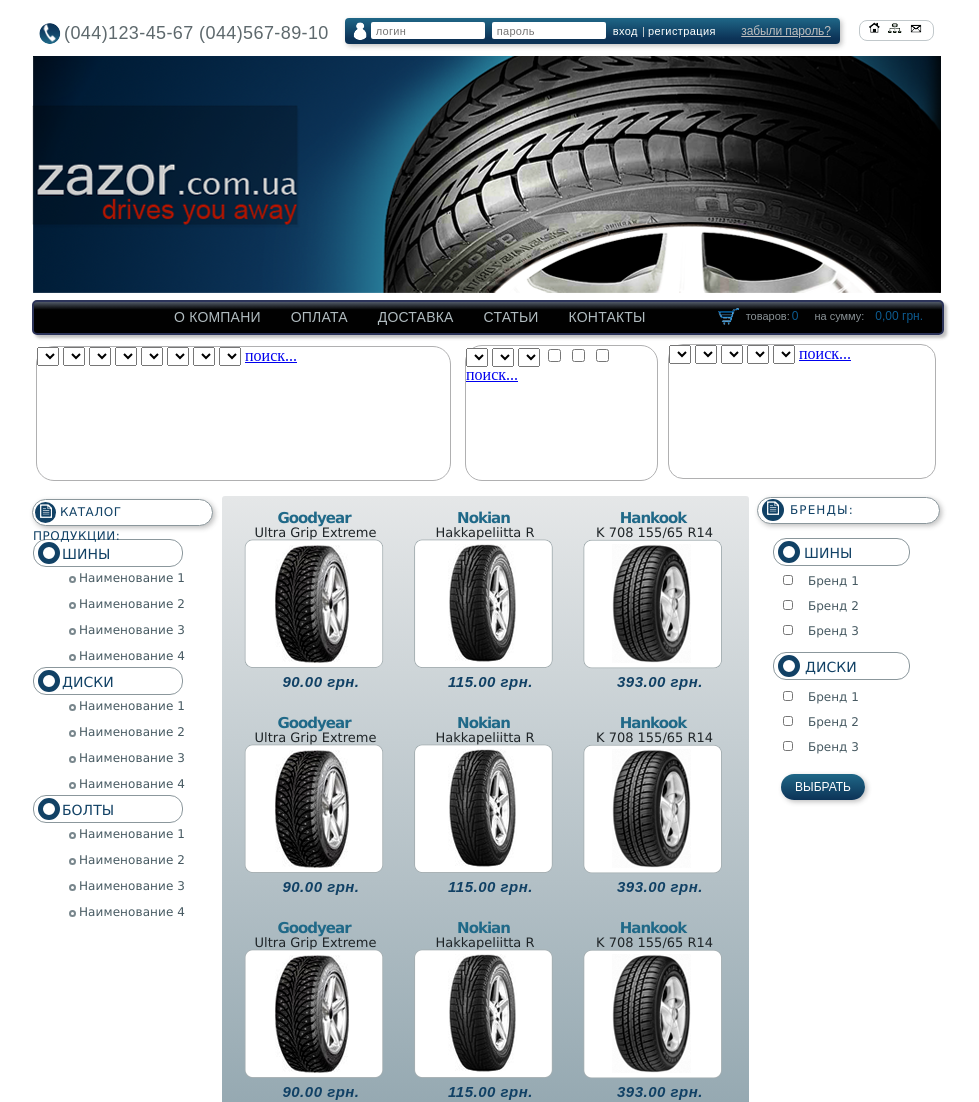
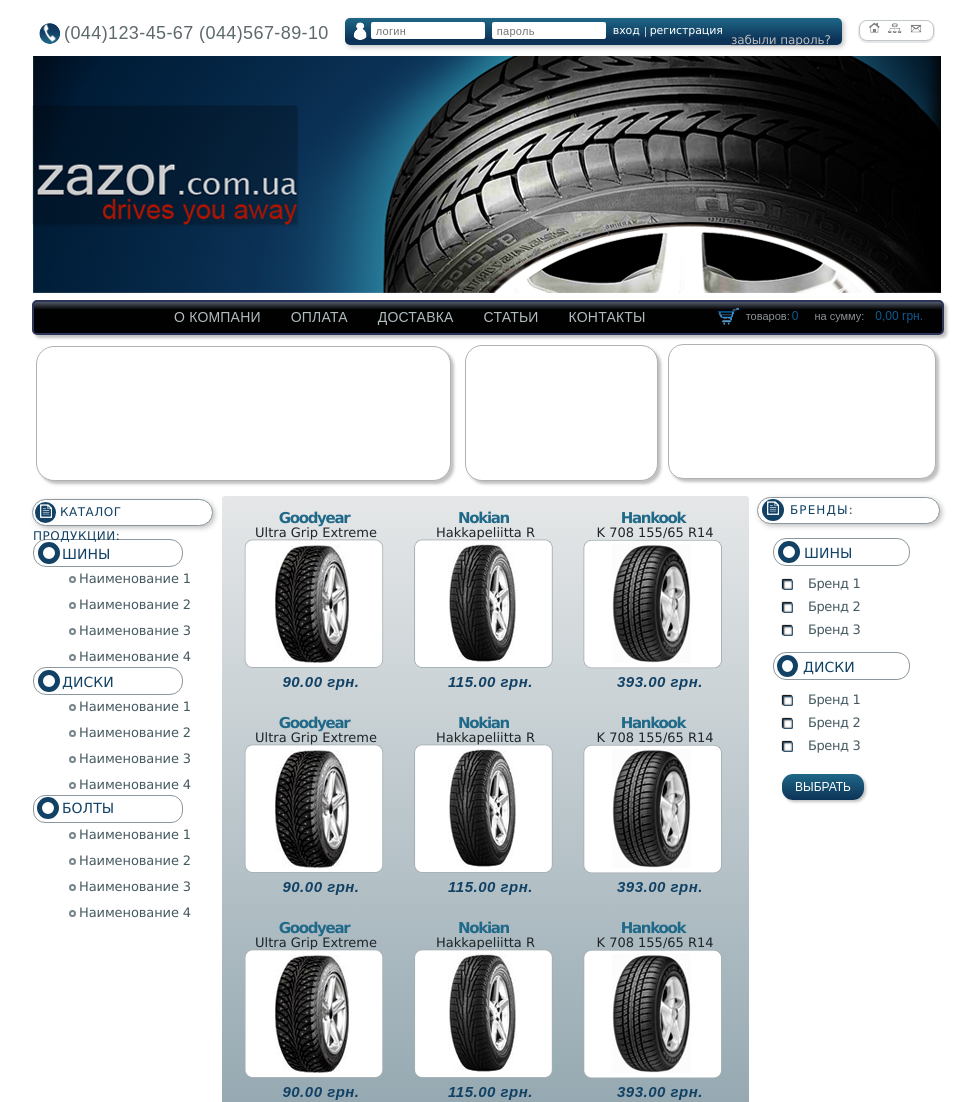
Before and after one commit to aksider/aksider.github.io, a plain HTML site: page HTML_Module6_HomeTask6/index.html in a window 1280 px wide. Shown: the top 1102 px of the page, without its empty margins (153-1132 px from the left). Drawn offline with Linux system fonts and the light colour scheme.

Commit message:
Added Changes To Files

```diff
--- a/HTML_Module6_HomeTask6/css/styles.css
+++ b/HTML_Module6_HomeTask6/css/styles.css
@@ -12,7 +12,6 @@
     width: 910px;
     margin-left: auto;
     margin-right: auto;
-/*    background-color: grey;*/
     background-color: #ffffff;
 }
 
@@ -58,12 +57,12 @@
 header form{
     display: block;
     float: left;
-    width: 495px;
-    height: 26px;
+    width: 497px;
+    height: 27px;
     margin-left: 16px;
-    margin-right: 19px;
+    margin-right: 17px;
 
-    border-radius: 4px;
+    border-radius: 5px;
     background: rgb(12, 51, 87);
     background: -moz-linear-gradient(270deg, rgb(12, 51, 87) 20%, rgb(31, 103, 135) 100%);
     background: -webkit-linear-gradient(270deg, rgb(12, 51, 87) 20%, rgb(31, 103, 135) 100%);
@@ -73,6 +72,8 @@
     -webkit-box-shadow: 2px 2px 5px 0px rgba(50, 50, 50, 0.3);
     -moz-box-shadow:    2px 2px 5px 0px rgba(50, 50, 50, 0.3);
     box-shadow:         2px 2px 5px 0px rgba(50, 50, 50, 0.3);
+
+    font-family: 'Lucida Sans Unicode', Arial, Tahoma, sans-serif;
 }
 
 header form img{
@@ -110,7 +111,7 @@
     display: block;
     float: right;
     border-left: none;
-    margin-right: 4px;
+    margin-right: 6px;
 }
 
 .login .register a{
@@ -118,6 +119,7 @@
     text-decoration: underline;
     font-size: 12px;
     letter-spacing: -0.1px;
+    line-height: 7px;
 }
 
 .login li a{
@@ -127,10 +129,10 @@
     margin-right: 5px;
 
     font-size: 11px;
-    line-height: 9px;
+    line-height: 8px;
     color: #ffffff;
     text-decoration: none;
-    letter-spacing: 0.4px;
+    letter-spacing: -0.1px;
 }
 
 .login li:first-child{
@@ -149,6 +151,8 @@
     border: 1px solid #c1c8cb;
     border-radius: 8px;
     background-color: #ffffff;
+
+    box-shadow: 0 1px 1px 1px hsla(0, 0%, 0%, 0.1);
 }
 
 .nav_top ul li {
@@ -156,6 +160,7 @@
     float: left;
     margin: 0 4px;
     line-height: 14px;
+    opacity: 0.5;
 }
 
 .header_logo{
@@ -182,7 +187,6 @@
     -webkit-box-shadow: 3px 3px 3px 0px rgba(50, 50, 50, 0.3);
     -moz-box-shadow:    3px 3px 3px 0px rgba(50, 50, 50, 0.3);
     box-shadow:         3px 3px 3px 0px rgba(50, 50, 50, 0.3);
-
 
     font-family: Arial, Tahoma, sans-serif;
 }
@@ -293,6 +297,10 @@
     border: 1px solid #b0b0b1;
     border-radius: 18px;
     background-color: #ffffff;
+
+    -webkit-box-shadow: 3px 3px 3px 0px rgba(50, 50, 50, 0.3);
+    -moz-box-shadow:    3px 3px 3px 0px rgba(50, 50, 50, 0.3);
+    box-shadow:         3px 3px 3px 0px rgba(50, 50, 50, 0.3);
 }
 
 .second_bar {
@@ -307,6 +315,10 @@
     border: 1px solid #b0b0b1;
     border-radius: 17px;
     background-color: #ffffff;
+
+    -webkit-box-shadow: 3px 3px 3px 0px rgba(50, 50, 50, 0.3);
+    -moz-box-shadow:    3px 3px 3px 0px rgba(50, 50, 50, 0.3);
+    box-shadow:         3px 3px 3px 0px rgba(50, 50, 50, 0.3);
 }
 
 .third_bar {
@@ -320,6 +332,10 @@
     border: 1px solid #b0b0b1;
     border-radius: 15px;
     background-color: #ffffff;
+
+    -webkit-box-shadow: 3px 3px 3px 0px rgba(50, 50, 50, 0.3);
+    -moz-box-shadow:    3px 3px 3px 0px rgba(50, 50, 50, 0.3);
+    box-shadow:         3px 3px 3px 0px rgba(50, 50, 50, 0.3);
 }
 
 section{
@@ -356,7 +372,6 @@
     box-shadow:         2px 2px 5px 0px rgba(50, 50, 50, 0.3);
     letter-spacing: 0.5px;
     line-height: 24px;
-/*    z-index: 1;*/
 }
 
 .catalog_header:before{
@@ -424,6 +439,33 @@
 
 }
 
+.group_header_left_last{
+    display: block;
+    width: 148px;
+    height: 26px;
+    margin-left: 1px;
+    border: 1px solid #8b979c;
+    background-color: #ffffff;
+    color: #114165;
+    font-size: 14px;
+    line-height: 24px;
+    border-radius: 12px;
+}
+
+.group_header_left_last:before{
+    content: '';
+    display: block;
+    float: left;
+    width: 12px;
+    height: 12px;
+    border-radius: 50%;
+    margin-left: 3px;
+    margin-top: 1px;
+    margin-right: 3px;
+    background-color: #ffffff;
+    border: 5px solid #114165;
+}
+
 .group_header_left:before{
     content: '';
     display: block;
@@ -467,7 +509,7 @@
 }
 
 .last_brand{
-    margin-top: 11px;
+    margin-top: 17px;
     margin-bottom: 8px;
 }
 
@@ -475,10 +517,10 @@
     content: '';
     display: block;
     float: left;
-    width: 12px;
+    width: 11px;
     height: 12px;
     border-radius: 50%;
-    margin-left: 4px;
+    margin-left: 3px;
     margin-top: 2px;
     margin-right: 5px;
     background-color: #ffffff;
@@ -503,10 +545,10 @@
     display: block;
 
     text-decoration: none;
-    font-size: 12px;
+    font-size: 13px;
     color: #465961;
     line-height: 9px;
-    letter-spacing: 0.1px;
+    letter-spacing: -0.1px;
 }
 
 .group_items li a:before{
@@ -545,10 +587,10 @@
 }
 
 .brand form input[type=submit]{
-    width: 84px;
+    width: 82px;
     height: 26px;
-    margin-left: 24px;
-    margin-top: 11px;
+    margin-left: 25px;
+    margin-top: 17px;
 
     border-style: none;
     background: rgb(12, 51, 87);
@@ -558,11 +600,11 @@
     background: -ms-linear-gradient(270deg, rgb(12, 51, 87) 0%, rgb(31, 103, 135) 100%);
     background: linear-gradient(0deg, rgb(12, 51, 87) 0%, rgb(31, 103, 135) 100%);
 
-    border-radius: 13px;
+    border-radius: 11px;
 
-    -webkit-box-shadow: 2px 2px 5px 0px rgba(50, 50, 50, 0.3);
-    -moz-box-shadow:    2px 2px 5px 0px rgba(50, 50, 50, 0.3);
-    box-shadow:         2px 2px 5px 0px rgba(50, 50, 50, 0.3);
+    -webkit-box-shadow: 2px 2px 3px 0px rgba(50, 50, 50, 0.3);
+    -moz-box-shadow:    2px 2px 3px 0px rgba(50, 50, 50, 0.3);
+    box-shadow:         2px 2px 3px 0px rgba(50, 50, 50, 0.3);
 
     color: #ffffff;
     font-size: 12px;
@@ -570,11 +612,51 @@
 }
 
 .group_checkbox input[type=checkbox]{
+    -webkit-appearance: none;
+    -moz-appearance: none;
+    -ms-appearance: none;
+    -o-appearance: none;
+    appearance: none;
+
+    background-color: #ffffff;
+	border: 1px solid #2f5674;
+	padding: 4px;
+	border-radius: 1px;
+	display: inline-block;
+	position: relative;
+
+/*    height: 10px;*/
+/*    width: 10px;*/
+    top: 5px;
+    margin-right: 15px;
+    margin-bottom: 3px;
+    box-shadow: inset 0px 0px 2px 0px #000, -1px -1px 1px 0px #000;
+
+/*
+    -webkit-appearance: checkbox !important;
+    -moz-appearance: checkbox !important;
+    -ms-appearance: checkbox !important;
+    -o-appearance: checkbox !important;
+    appearance: checkbox !important;
+
+
     height: 10px;
     width: 10px;
     margin-right: 15px;
     margin-bottom: 6px;
 
+
+    box-shadow: inset 1px 1px 1px 0px #000;
+*/
+}
+
+.group_checkbox input[type=checkbox]:checked:after{
+    content: '\2714';
+	font-size:9px;
+	position: absolute;
+	top: -4px;
+	left: 1px;
+	color: blue;
 }
 
 .group_checkbox label{
@@ -583,10 +665,11 @@
     margin-bottom: 6px;
     margin-left: 22px;
 
-    font-size: 12px;
+    font-size: 13px;
+    line-height: 11px;
     color: #465961;
+    letter-spacing: -0.4px;
 }
-
 
 content{
     display: block;
@@ -640,7 +723,7 @@
     font-size: 13px;
     color: #1f2528;
     text-align: center;
-    margin-left: 3px;
+    margin-left: 4px;
 }
 
 figcaption p:first-child{
@@ -649,7 +732,7 @@
     font-weight: bold;
     color: #206988;
     text-align: center;
-    letter-spacing: -1px;
+    letter-spacing: -1.3px;
 }
 
 
--- a/HTML_Module6_HomeTask6/index.html
+++ b/HTML_Module6_HomeTask6/index.html
@@ -59,6 +59,7 @@
         <div class="search_bar">
             <div class="first_bar">
                 <form action="#" method="get">
+<!--
                     <label for=""><select name="" id=""></select></label>
                     <label for=""><select name="" id=""></select></label>
                     <label for=""><select name="" id=""></select></label>
@@ -68,10 +69,12 @@
                     <label for=""><select name="" id=""></select></label>
                     <label for=""><select name="" id=""></select></label>
                     <a href="#">поиск...</a>
+-->
                 </form>
             </div>
             <div class="second_bar">
                 <form action="#" method="get">
+<!--
                     <label for=""><select name="" id=""></select></label>
                     <label for=""><select name="" id=""></select></label>
                     <label for=""><select name="" id=""></select></label>
@@ -80,15 +83,18 @@
                     <input type="checkbox" name="" id="">
                     <input type="checkbox" name="" id="">
                     <a href="#">поиск...</a>
+-->
                 </form>
             </div>
             <div class="third_bar">
+<!--
                     <label for=""><select name="" id=""></select></label>
                     <label for=""><select name="" id=""></select></label>
                     <label for=""><select name="" id=""></select></label>
                     <label for=""><select name="" id=""></select></label>
                     <label for=""><select name="" id=""></select></label>
                     <a href="#">поиск...</a>
+-->
             </div>
         </div>
     </section>
@@ -116,7 +122,7 @@
                        <li><a href="#">Наименование 3</a></li>
                        <li class="last"><a href="#">Наименование 4</a></li>
                    </ul>
-               <span class="group_header_left">
+               <span class="group_header_left_last">
                    БОЛТЫ
                </span>
                    <ul class="group_items">
```
